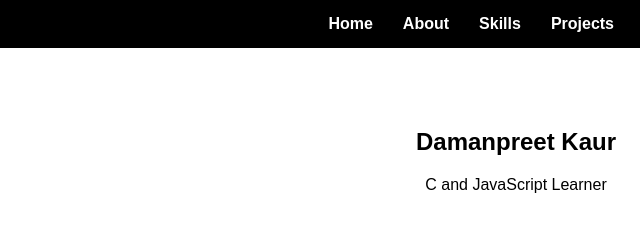
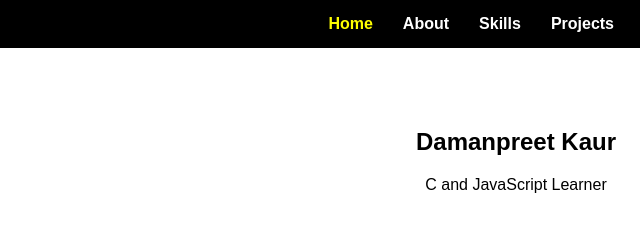
Before and after one commit to Damanpreet207/portfolio, a plain HTML site: page index.html in a window 1280 px wide. In both pictures the pointer is over the link "Home". Shown: the top 240 px of the page, 124-764 px from the left. Drawn offline with Linux system fonts and the light colour scheme.

Commit message:
Monday improvements

```diff
--- a/style.css
+++ b/style.css
@@ -54,3 +54,9 @@ section {
   margin: auto;
   border-radius: 8px;
 }
+html {
+  scroll-behavior: smooth;
+}
+nav a:hover {
+  color: yellow;
+}
```
